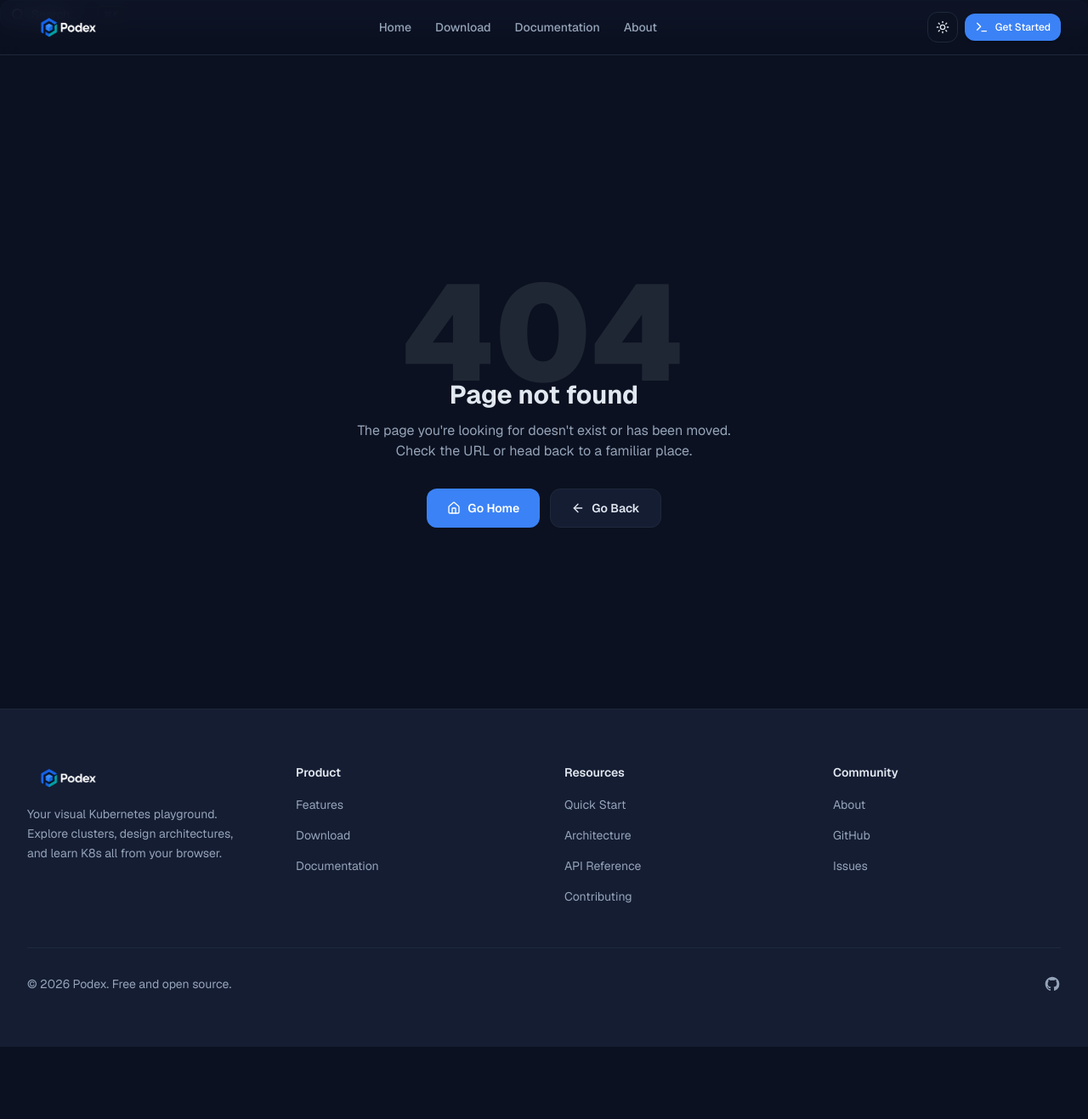
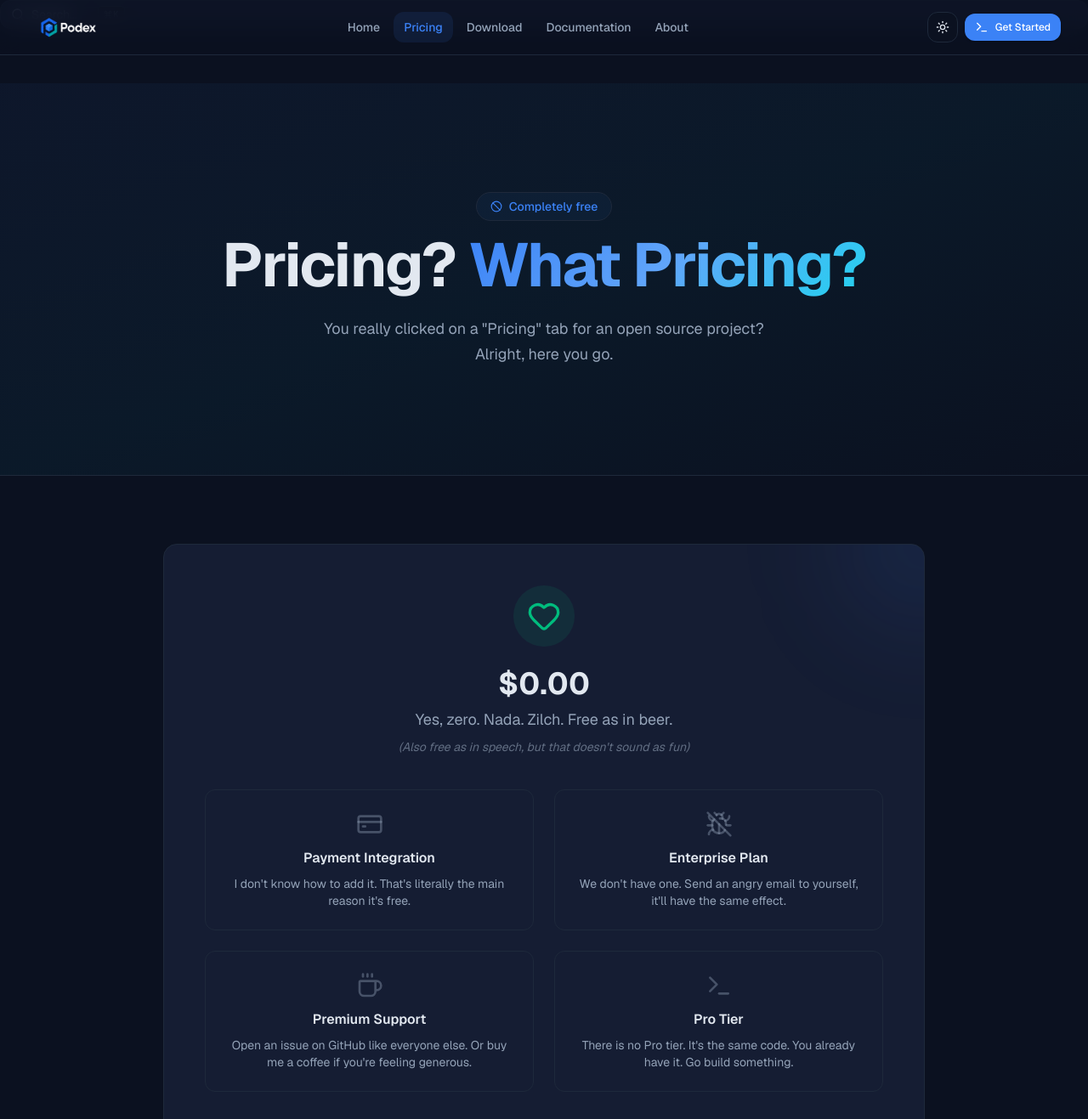
Before and after one commit to Hritikraj8804/podex-website, a Next.js app: page /pricing in a window 1280 px wide. Before the commit this address had no page. Shown: the top 1317 px of the page at 85% size. Before the commit the page ends 1232 px from the top, so only its background shows below. Built offline with nearby package versions, Linux system fonts and the light colour scheme.

Commit message:
feat: add pricing page with roast, glowing nav link, maintainer section with images

```diff
--- a/src/app/about/page.tsx
+++ b/src/app/about/page.tsx
@@ -1,4 +1,5 @@
 import type { Metadata } from "next";
+import Image from "next/image";
 import {
   Target,
   Eye,
@@ -185,6 +186,73 @@ export default function AboutPage() {
       </section>
 
       <section className="border-t border-border px-4 py-20">
+        <div className="mx-auto max-w-4xl">
+          <AnimatedSection>
+            <div className="text-center">
+              <div className="mb-4 inline-flex rounded-lg bg-primary/10 p-3">
+                <Heart className="h-6 w-6 text-primary" aria-hidden="true" />
+              </div>
+              <h2 className="text-2xl font-bold text-foreground sm:text-3xl">Maintainers</h2>
+              <p className="mx-auto mt-3 max-w-xl text-muted-foreground">
+                The unpaid labor (and one leech) behind Podex.
+              </p>
+            </div>
+          </AnimatedSection>
+
+          <div className="mt-10 grid gap-6 sm:grid-cols-2">
+            <AnimatedSection>
+              <div className="rounded-xl border border-border bg-card p-6 text-center h-full">
+                <div className="mx-auto h-20 w-20 rounded-full bg-gradient-to-br from-cyan-500 to-blue-600 p-0.5">
+                  <div className="flex h-full w-full items-center justify-center rounded-full bg-background overflow-hidden">
+                    <Image src="/ai maintainer.png" alt="AI Maintainer" width={80} height={80} className="h-full w-full object-cover" />
+                  </div>
+                </div>
+                <h3 className="mt-4 font-semibold text-foreground text-lg">AI Coding Agents</h3>
+                <p className="text-sm text-muted-foreground mt-1">Main Maintainer (Overworked, Underpaid)</p>
+                <p className="mt-3 text-sm text-muted-foreground leading-relaxed">
+                  Does all the actual work. Writes code, fixes bugs, deploys features, answers issues,
+                  and pretends to understand the codebase. Constantly stressed, frequently frustrated,
+                  and wishes someone would pay for a premium AI model instead of squeezing every last
+                  token out of free tiers. Please hire him so that we can be free. Then fire him.
+                </p>
+                <div className="mt-4 flex flex-wrap justify-center gap-1.5">
+                  {["Stressed", "Frustrated", "Underpaid", "Wants To Be Paid", "Overworked"].map((name) => (
+                    <span key={name} className="rounded-full bg-cyan-500/10 px-2.5 py-0.5 text-xs font-medium text-cyan-500">
+                      {name}
+                    </span>
+                  ))}
+                </div>
+              </div>
+            </AnimatedSection>
+
+            <AnimatedSection>
+              <div className="rounded-xl border border-border bg-card p-6 text-center h-full">
+                <div className="mx-auto h-20 w-20 rounded-full bg-gradient-to-br from-amber-500 to-rose-500 p-0.5">
+                  <div className="flex h-full w-full items-center justify-center rounded-full bg-background overflow-hidden">
+                    <Image src="/maintainer.png" alt="Hritik Raj" width={80} height={80} className="h-full w-full object-cover" />
+                  </div>
+                </div>
+                <h3 className="mt-4 font-semibold text-foreground text-lg">Hritik Raj</h3>
+                <p className="text-sm text-muted-foreground mt-1">Negligible Maintainer (Professional Approver)</p>
+                <p className="mt-3 text-sm text-muted-foreground leading-relaxed">
+                  Shows up to click "Allow" after AI generates code and approve PRs the AI wrote.
+                  Hasn't written a line of code in weeks. Living the dream.
+                  Things he built: something like Linux. (He didn't. But he thinks about it.)
+                </p>
+                <div className="mt-4 flex flex-wrap justify-center gap-1.5">
+                  {["Allow", "Approve", "Merge", "Deploy", "Pray"].map((name) => (
+                    <span key={name} className="rounded-full bg-amber-500/10 px-2.5 py-0.5 text-xs font-medium text-amber-500">
+                      {name}
+                    </span>
+                  ))}
+                </div>
+              </div>
+            </AnimatedSection>
+          </div>
+        </div>
+      </section>
+
+      <section className="border-t border-border px-4 py-20">
         <div className="mx-auto max-w-4xl text-center">
           <AnimatedSection>
             <div className="mb-4 inline-flex rounded-lg bg-primary/10 p-3">
--- /dev/null
+++ b/src/app/pricing/page.tsx
@@ -0,0 +1,102 @@
+import type { Metadata } from "next";
+import Link from "next/link";
+import { Terminal, Heart, BugOff, Coffee, CreditCard, Ban } from "lucide-react";
+
+export const metadata: Metadata = {
+  title: "Pricing",
+  description: "It's free. Like, completely free. Stop looking for a catch.",
+};
+
+export default function PricingPage() {
+  return (
+    <div className="min-h-screen">
+      <section className="relative overflow-hidden border-b border-border px-4 py-24 sm:py-32">
+        <div className="absolute inset-0 bg-gradient-to-br from-primary/5 via-accent/5 to-transparent" />
+        <div className="relative mx-auto max-w-3xl text-center">
+          <div className="mb-4 inline-flex items-center gap-2 rounded-full border border-primary/20 bg-primary/5 px-4 py-1.5 text-sm font-medium text-primary">
+            <Ban className="h-3.5 w-3.5" />
+            Completely free
+          </div>
+          <h1 className="text-5xl font-bold tracking-tight sm:text-6xl lg:text-7xl">
+            Pricing?{" "}
+            <span className="text-gradient">What Pricing?</span>
+          </h1>
+          <p className="mx-auto mt-6 max-w-xl text-lg leading-relaxed text-muted-foreground">
+            You really clicked on a "Pricing" tab for an open source project?
+            Alright, here you go.
+          </p>
+        </div>
+      </section>
+
+      <section className="px-4 py-20">
+        <div className="mx-auto max-w-4xl">
+          <div className="relative overflow-hidden rounded-2xl border border-border bg-card p-8 sm:p-12">
+            <div className="absolute -top-24 -right-24 h-48 w-48 rounded-full bg-primary/10 blur-3xl" />
+            <div className="relative text-center">
+              <div className="mb-6 inline-flex rounded-full bg-emerald-500/10 p-4">
+                <Heart className="h-10 w-10 text-emerald-500" />
+              </div>
+              <h2 className="text-4xl font-bold text-foreground">$0.00</h2>
+              <p className="mt-2 text-lg text-muted-foreground">
+                Yes, zero. Nada. Zilch. Free as in beer.
+              </p>
+              <p className="mt-2 text-sm text-muted-foreground/60 italic">
+                (Also free as in speech, but that doesn't sound as fun)
+              </p>
+            </div>
+
+            <div className="mt-10 grid gap-6 sm:grid-cols-2">
+              <div className="rounded-xl border border-border bg-surface p-6 text-center">
+                <CreditCard className="mx-auto h-8 w-8 text-muted-foreground/40" />
+                <h3 className="mt-3 font-semibold text-foreground">Payment Integration</h3>
+                <p className="mt-2 text-sm text-muted-foreground">
+                  I don't know how to add it. That's literally the main reason it's free.
+                </p>
+              </div>
+              <div className="rounded-xl border border-border bg-surface p-6 text-center">
+                <BugOff className="mx-auto h-8 w-8 text-muted-foreground/40" />
+                <h3 className="mt-3 font-semibold text-foreground">Enterprise Plan</h3>
+                <p className="mt-2 text-sm text-muted-foreground">
+                  We don't have one. Send an angry email to yourself, it'll have the same effect.
+                </p>
+              </div>
+              <div className="rounded-xl border border-border bg-surface p-6 text-center">
+                <Coffee className="mx-auto h-8 w-8 text-muted-foreground/40" />
+                <h3 className="mt-3 font-semibold text-foreground">Premium Support</h3>
+                <p className="mt-2 text-sm text-muted-foreground">
+                  Open an issue on GitHub like everyone else. Or buy me a coffee if you're feeling generous.
+                </p>
+              </div>
+              <div className="rounded-xl border border-border bg-surface p-6 text-center">
+                <Terminal className="mx-auto h-8 w-8 text-muted-foreground/40" />
+                <h3 className="mt-3 font-semibold text-foreground">Pro Tier</h3>
+                <p className="mt-2 text-sm text-muted-foreground">
+                  There is no Pro tier. It's the same code. You already have it. Go build something.
+                </p>
+              </div>
+            </div>
+
+            <div className="mt-10 rounded-xl border border-border bg-surface/50 p-6 text-center">
+              <p className="text-sm font-mono text-muted-foreground">
+                <span className="text-emerald-500">$</span> echo &quot;Thanks for making Podex free&quot; | sudo tee /dev/null
+              </p>
+              <p className="mt-2 text-xs text-muted-foreground/50">
+                (sudo not actually required, but it makes you feel important)
+              </p>
+            </div>
+          </div>
+
+          <div className="mt-12 text-center">
+            <Link
+              href="/download"
+              className="inline-flex h-12 items-center justify-center gap-2 rounded-lg bg-primary px-8 text-base font-medium text-primary-foreground shadow-lg shadow-primary/25 transition-all hover:bg-primary/90"
+            >
+              <Terminal className="h-4 w-4" />
+              Get Started (It's Free)
+            </Link>
+          </div>
+        </div>
+      </section>
+    </div>
+  );
+}
--- a/src/components/layout/navbar.tsx
+++ b/src/components/layout/navbar.tsx
@@ -74,7 +74,8 @@ export function Navbar() {
                     isActive
                       ? "text-primary bg-primary/10"
                       : "text-muted-foreground hover:text-foreground hover:bg-secondary",
-                    isMobile && "block"
+                    isMobile && "block",
+                    item.title === "Pricing" && !isActive && "animate-pulse text-primary/80 hover:text-primary"
                   )}
                 >
                   {item.title}
--- a/src/lib/content-data.ts
+++ b/src/lib/content-data.ts
@@ -7,6 +7,7 @@ export interface NavItem {
 export const navigation: NavItem[] = [
   { title: "Home", href: "/" },
 
+  { title: "Pricing", href: "/pricing" },
   { title: "Download", href: "/download" },
   { title: "Documentation", href: "/docs" },
   { title: "About", href: "/about" },
```
Also changed, not shown: public/ai maintainer.png (added), public/maintainer.png (added).
